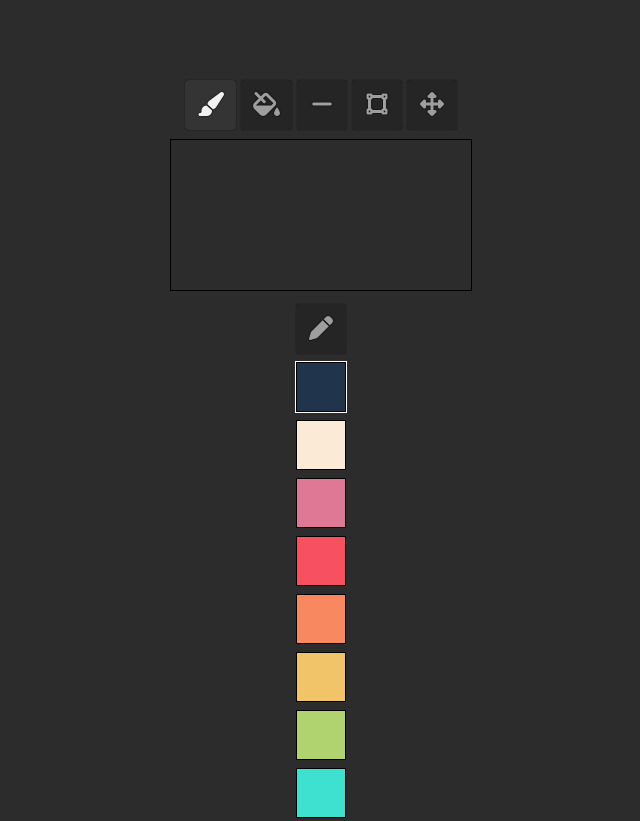
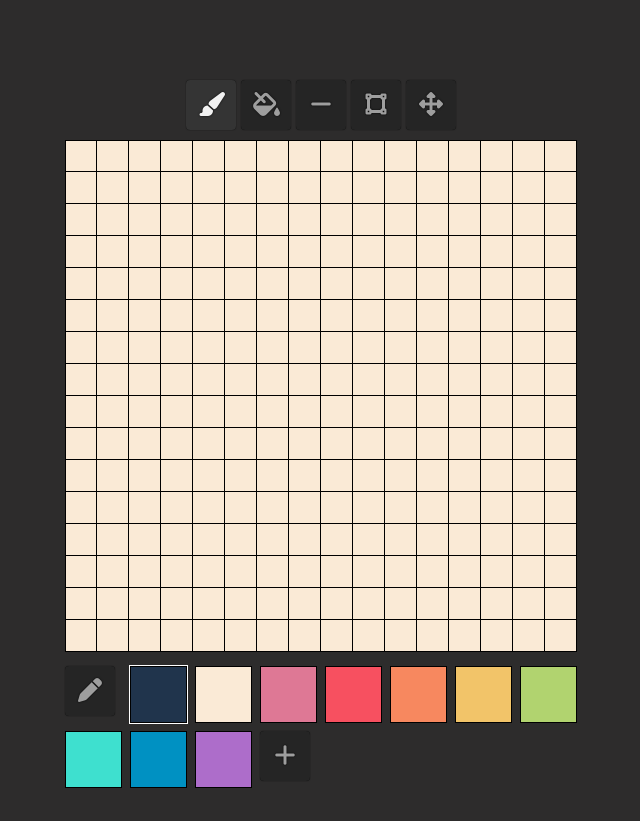
Before and after one commit to branchwelder/favicons, a website built with Vite: page index.html in a window 1280 px wide. Shown: the top 821 px of the page, without its empty margins (319-959 px from the left). After the commit the page ends 800 px from the top, so only its background shows below. Built offline with nearby package versions, Linux system fonts and the light colour scheme.

Commit message:
pixel perf?

```diff
--- a/drawingCanvas.js
+++ b/drawingCanvas.js
@@ -2,6 +2,19 @@ function canvasExtension({ state }, { canvas }) {
   let { scale, palette, bitmap } = state;
 
   let lastDrawn = null;
+
+  function sizeCanvas() {
+    const canvasSize = scale * 16;
+    const cssSize = canvasSize / devicePixelRatio;
+
+    canvas.width = canvasSize;
+    canvas.height = canvasSize;
+
+    canvas.style.cssText = `width: ${cssSize}px; height: ${cssSize}`;
+
+    lastDrawn = null;
+    draw();
+  }
 
   function draw() {
     // Draws only the pixels that have changed
@@ -23,6 +36,8 @@ function canvasExtension({ state }, { canvas }) {
     lastDrawn = bitmap;
   }
 
+  sizeCanvas();
+
   return {
     syncState(state) {
       if (palette != state.palette) {
@@ -32,8 +47,7 @@ function canvasExtension({ state }, { canvas }) {
 
       if (scale != state.scale) {
         scale = state.scale;
-        canvas.width = 16 * scale;
-        canvas.height = 16 * scale;
+        sizeCanvas();
         lastDrawn = null;
       }
 
--- a/grid.js
+++ b/grid.js
@@ -1,5 +1,16 @@
 function makeGrid({ state }, { canvas }) {
   let { scale, bitmap } = state;
+
+  function sizeCanvas() {
+    const canvasSize = scale * 16;
+    const cssSize = canvasSize / devicePixelRatio;
+
+    canvas.width = canvasSize;
+    canvas.height = canvasSize;
+
+    canvas.style.cssText = `width: ${cssSize}px; height: ${cssSize}`;
+    draw();
+  }
 
   function draw() {
     const ctx = canvas.getContext("2d");
@@ -25,13 +36,13 @@ function makeGrid({ state }, { canvas }) {
     ctx.stroke();
   }
 
+  sizeCanvas();
+
   return {
     syncState(state) {
       if (scale != state.scale) {
         scale = state.scale;
-        canvas.width = 16 * scale;
-        canvas.height = 16 * scale;
-        draw();
+        sizeCanvas();
       }
     },
   };
--- a/index.js
+++ b/index.js
@@ -16,7 +16,7 @@ let siteContainer,
   editorContainer,
   gridCanvas,
   outlineCanvas,
-  faviconCanvas;
+  editorCanvas;
 
 let state = {
   activeColor: 0,
@@ -183,30 +183,21 @@ function measure() {
 
   const bbox = siteContainer.getBoundingClientRect();
 
-  const actualX = bbox.width * devicePixelRatio;
-  const actualY =
-    (bbox.height - paletteHeight - toolboxHeight) * devicePixelRatio;
+  const availableX = bbox.width * devicePixelRatio;
+  const availableY = (bbox.height - toolboxHeight - 50 - 20) * devicePixelRatio;
 
-  const scale =
-    Math.min(Math.floor(actualX / 16), Math.floor(actualY / 16)) /
-    devicePixelRatio;
+  const scale = Math.min(
+    Math.floor(availableX / 16),
+    Math.floor(availableY / 16)
+  );
 
-  const canvasSize = Math.floor(16 * scale);
+  const canvasSize = scale * 16;
+  const cssSize = canvasSize / devicePixelRatio;
 
-  // siteContainer.style.cssText = `flex: 1 1 ${canvasSize}px;`;
-
-  // siteContainer.width = 16 * scale;
-  paletteContainer.style.cssText = `width: ${canvasSize}px;`;
-
-  // editorContainer.width = 16 * scale;
-  // editorContainer.height = 16 * scale;
+  paletteContainer.style.cssText = `width: ${cssSize}px;`;
 
   return scale;
 }
-
-const resizeObserver = new ResizeObserver(() => {
-  dispatch({ scale: measure(), bitmap: new Bimp(16, 16, state.bitmap.pixels) });
-});
 
 window.onload = () => {
   render(view(), document.body);
@@ -214,7 +205,7 @@ window.onload = () => {
   siteContainer = document.getElementById("site");
   gridCanvas = document.getElementById("grid");
   outlineCanvas = document.getElementById("outline");
-  faviconCanvas = document.getElementById("art");
+  editorCanvas = document.getElementById("art");
   editorContainer = document.getElementById("editor-container");
   paletteContainer = document.getElementById("color-palette");
   toolsContainer = document.getElementById("tool-container");
@@ -225,7 +216,7 @@ window.onload = () => {
     state,
     dispatch,
     components: [
-      drawingCanvas({ canvas: faviconCanvas }),
+      drawingCanvas({ canvas: editorCanvas }),
       grid({ canvas: gridCanvas }),
       pointerTracker({ target: outlineCanvas }),
       outline({ canvas: outlineCanvas }),
@@ -237,6 +228,8 @@ window.onload = () => {
   });
 
   r();
+};
 
-  resizeObserver.observe(siteContainer);
-};
+window.addEventListener("resize", (event) => {
+  dispatch({ scale: measure(), bitmap: new Bimp(16, 16, state.bitmap.pixels) });
+});
--- a/outline.js
+++ b/outline.js
@@ -4,6 +4,16 @@ function outlineExtension(
 ) {
   let { scale, bitmap, pos } = state;
   const px = 1 / devicePixelRatio;
+
+  function sizeCanvas() {
+    const canvasSize = scale * 16;
+    const cssSize = canvasSize / devicePixelRatio;
+
+    canvas.width = canvasSize;
+    canvas.height = canvasSize;
+
+    canvas.style.cssText = `width: ${cssSize}px; height: ${cssSize}`;
+  }
 
   function draw() {
     const ctx = canvas.getContext("2d");
@@ -43,12 +53,12 @@ function outlineExtension(
     // ctx.stroke();
   }
 
+  sizeCanvas();
   return {
     syncState(state) {
       if (scale != state.scale) {
         scale = state.scale;
-        canvas.width = 16 * scale;
-        canvas.height = 16 * scale;
+        sizeCanvas();
       }
       if (state.pos != pos) {
         pos = state.pos;
--- a/pointerTracker.js
+++ b/pointerTracker.js
@@ -4,8 +4,12 @@ export function pointerTrackingExtension({ state, dispatch }, { target }) {
   function posAtCoords(clientX, clientY) {
     const bounds = target.getBoundingClientRect();
 
-    const x = Math.floor((clientX - bounds.x) / state.scale);
-    const y = Math.floor((clientY - bounds.y) / state.scale);
+    const x = Math.floor(
+      ((clientX - bounds.x) / state.scale) * devicePixelRatio
+    );
+    const y = Math.floor(
+      ((clientY - bounds.y) / state.scale) * devicePixelRatio
+    );
 
     return { x, y };
   }
--- a/style.css
+++ b/style.css
@@ -15,6 +15,7 @@ body {
 
 canvas {
   outline: 1px solid black;
+  outline-offset: -1px;
 }
 
 i {
@@ -23,6 +24,7 @@ i {
 
 button {
   height: 50px;
+  width: 50px;
   padding: 5px 12px;
   border: 0;
   outline: 0;
@@ -45,8 +47,8 @@ button:hover {
   display: flex;
   flex-direction: column;
   margin: 5rem;
+  gap: 10px;
   align-items: center;
-  gap: 10px;
 }
 
 #editor-container {
@@ -57,13 +59,13 @@ button:hover {
 #outline {
   position: absolute;
   left: 0;
-  image-rendering: pixelated;
 }
 
 #color-palette {
   min-width: 0;
   height: min-content;
   display: grid;
+
   grid-template-columns: repeat(auto-fit, minmax(50px, 1fr));
   gap: 0.5rem;
 }
@@ -122,8 +124,7 @@ input[type="color"] {
 
 #tool-container {
   display: flex;
-  /* flex: 1; */
-  /* flex-direction: column; */
+  flex: 0 0;
   gap: 5px;
 }
 
```
Also changed, not shown: README.md.
